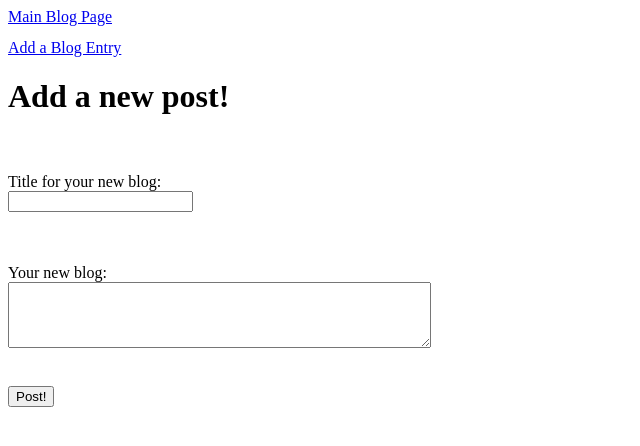
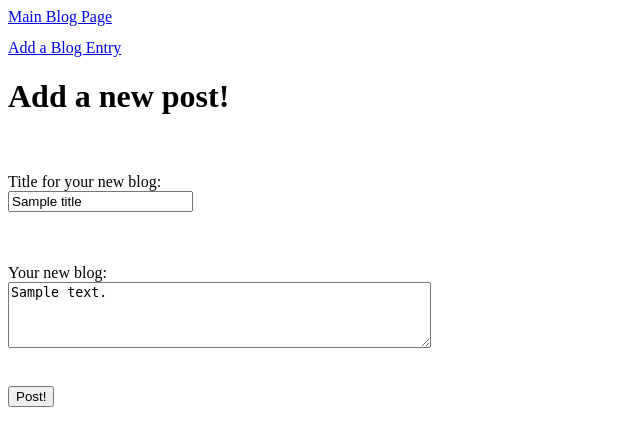
Before and after one commit to Billy-Kirchner/build-a-blog, a Flask app: template templates/addpost.html in a window 1280 px wide. Shown: the top 446 px of the page, without its empty margins (0-640 px from the left). Run offline with Flask 2, Linux system fonts and the light colour scheme; the template is opened without the code that fills it: most values are stand-ins (such as "Sample title", 1, 10 or a date in 2020).

Commit message:
Added error messages

```diff
--- a/main.py
+++ b/main.py
@@ -19,13 +19,22 @@ class Blog(db.Model):
 
 @app.route('/addpost', methods=['POST','GET'])
 def addpost():
+    title = ''
+    body = ''
+    title_error = ''
+    body_error =''
     if request.method == 'POST':
         title = request.form['new-title']
         body = request.form['new-body']
-        new_blog = Blog(title, body)
-        db.session.add(new_blog)
-        db.session.commit()
-    return render_template('addpost.html')
+        if title.strip() == '':
+            title_error = "Please enter a blog title"
+        if body.strip() == '':
+            body_error = "Please write a blog entry"
+        if title_error == '' and body_error == '':
+            new_blog = Blog(title, body)
+            db.session.add(new_blog)
+            db.session.commit()
+    return render_template('addpost.html', title_error=title_error, body_error=body_error, title=title, body=body)
 
 @app.route("/", methods=['POST','GET'])
 def index():
--- a/templates/addpost.html
+++ b/templates/addpost.html
@@ -8,16 +8,16 @@
     <label for="new-title">
         Title for your new blog:
         <br>
-        <input type ="text" name="new-title" id="new-title"/>
+        <input type ="text" name="new-title" id="new-title" value='{{title}}'/>
     </label>
-    <p>{{title_error}}</p>
+    <p class='error'>{{title_error}}</p>
     <br><br>
     <label for="new-body">
         Your new blog:
         <br>
-        <textarea rows="4" cols="50" name="new-body" id="new-body"></textarea>
+        <textarea rows="4" cols="50" name="new-body" id="new-body">{{body}}</textarea>
     </label>
-    <p>{{body_error}}</p>
+    <p class='error'>{{body_error}}</p>
     <br>
     <input type="submit" value="Post!" />
 
--- a/templates/base.html
+++ b/templates/base.html
@@ -2,6 +2,11 @@
 <html>
     <head>
         <title>{{title}}</title>
+        <style>
+            .error {
+                color: red;
+            }
+        </style>
     </head>
 
     <body>
```
